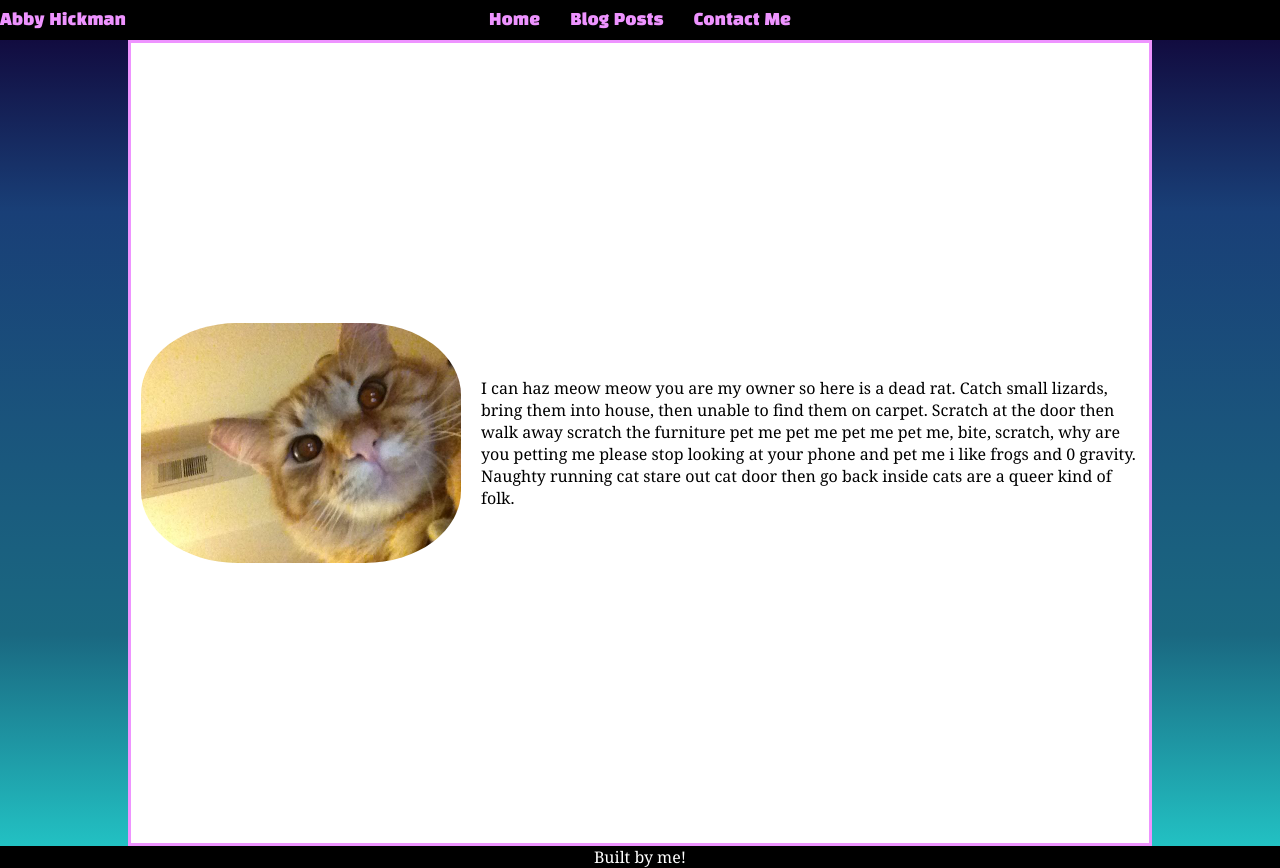
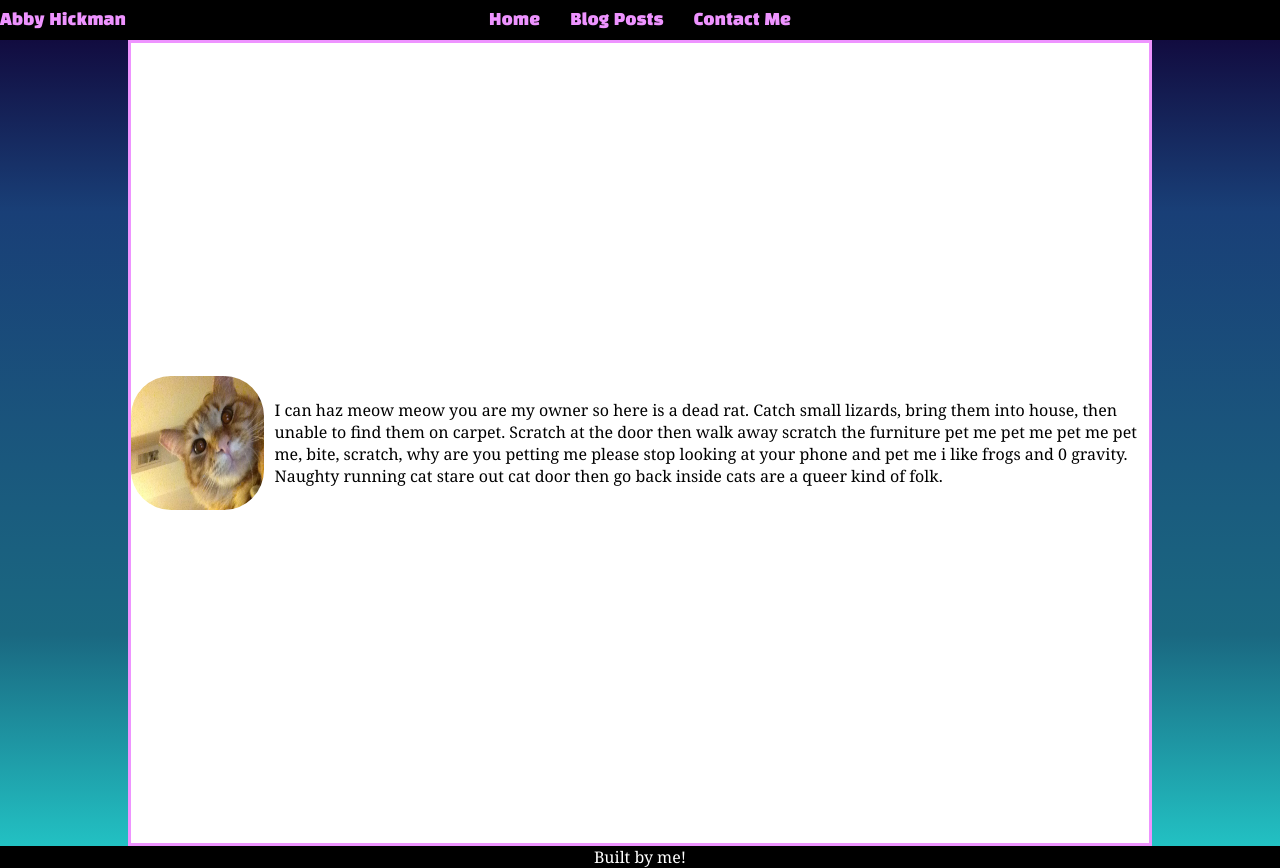
Before and after one commit to Dakota-Schramm/Abby-Blog-Website, a Next.js app: page / in a window 1280 px wide. Built offline with nearby package versions, Linux system fonts and the light colour scheme.

Commit message:
Changed images to next/Image

```diff
--- a/src/pages/index.js
+++ b/src/pages/index.js
@@ -1,4 +1,5 @@
 import Layout from "../components/Layout";
+import Image from "next/image";
 
 const deftaultCoverImage = "/img/30c79efa5819b7987bde857f620e6c3e.jpg";
 
@@ -14,7 +15,13 @@ export default function Home({ title, description, ...props }) {
         pageDescription={description}
       >
         <div className="home-layout">
-          <img className="headshot" src={deftaultCoverImage} />
+          <Image
+            src={deftaultCoverImage}
+            alt="Headshot picture of Abby Hickman."
+            className="headshot"
+            width="500rem"
+            height="500rem"
+          />
           <div className="biography">
             <p>
               {
```
Also changed, not shown: src/pages/posts/[post_slug].js (+6 -2 lines).
